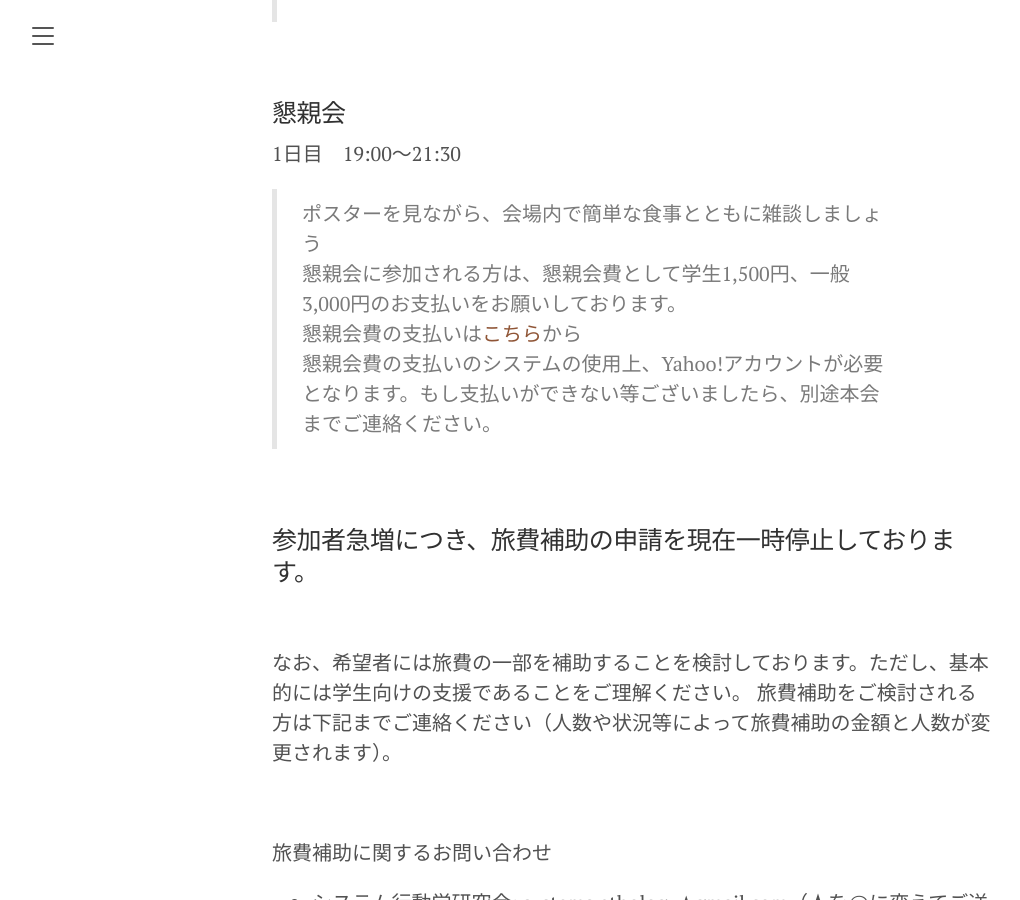
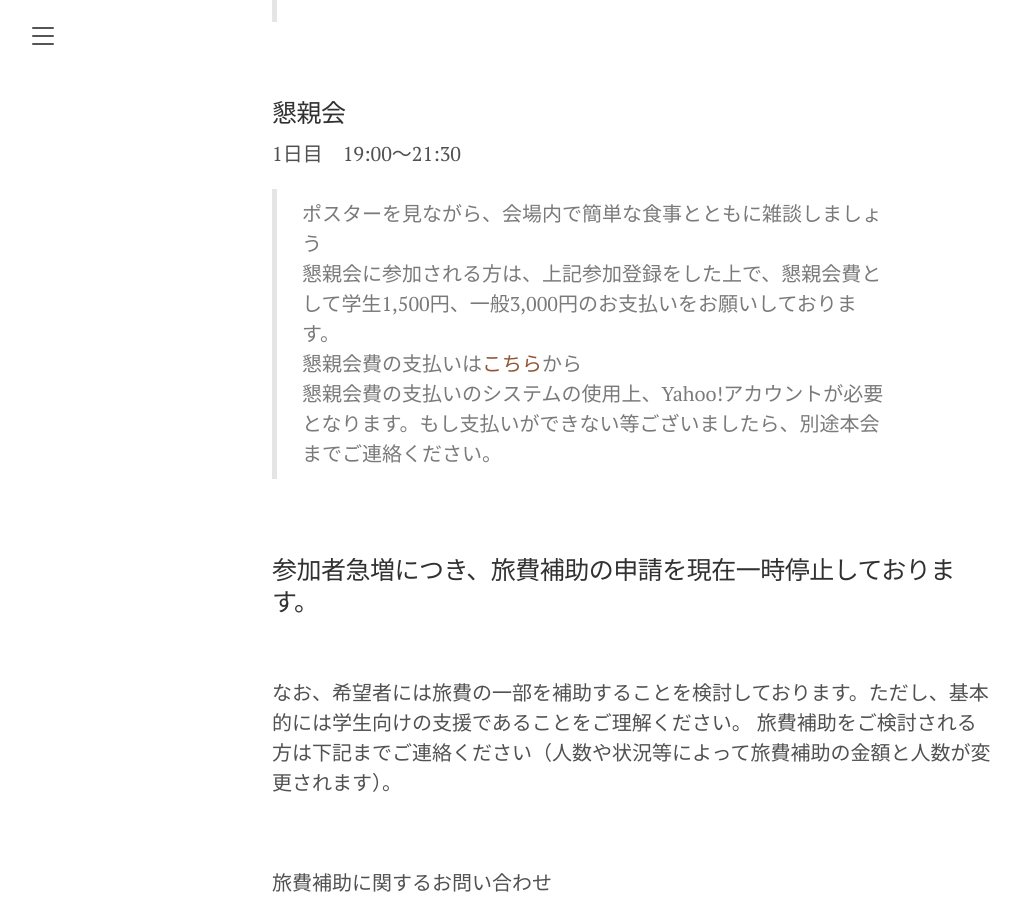
Before and after one commit to SystemsEthology/website, a Jekyll site: the page built from event_01/conference01_join.md, in a window 1280 px wide and 900 px high, scrolled down 1372 px. Shown: the whole window, without its empty margins (8-1028 px from the left). Built offline with Jekyll 4.4.1, drawn with Linux system fonts in a browser that asks for light colours.

Commit message:
Update conference01_join.md

```diff
--- a/event_01/conference01_join.md
+++ b/event_01/conference01_join.md
@@ -34,7 +34,7 @@ order: 5
 1日目　19:00〜21:30
 
 > ポスターを見ながら、会場内で簡単な食事とともに雑談しましょう
-> 懇親会に参加される方は、懇親会費として学生1,500円、一般3,000円のお支払いをお願いしております。
+> 懇親会に参加される方は、上記参加登録をした上で、懇親会費として学生1,500円、一般3,000円のお支払いをお願いしております。
 > 懇親会費の支払いは[こちら](https://passmarket.yahoo.co.jp/event/show/detail/02ux05v05pe41.html)から
 > 懇親会費の支払いのシステムの使用上、Yahoo!アカウントが必要となります。もし支払いができない等ございましたら、別途本会までご連絡ください。
 
```
